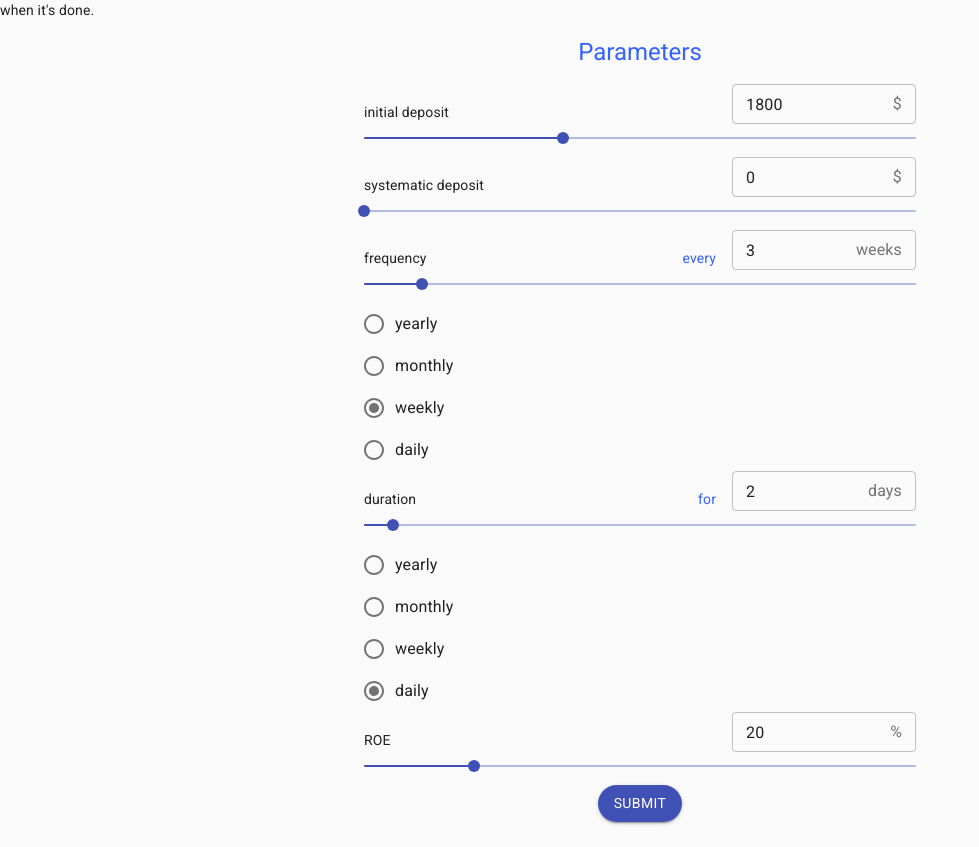
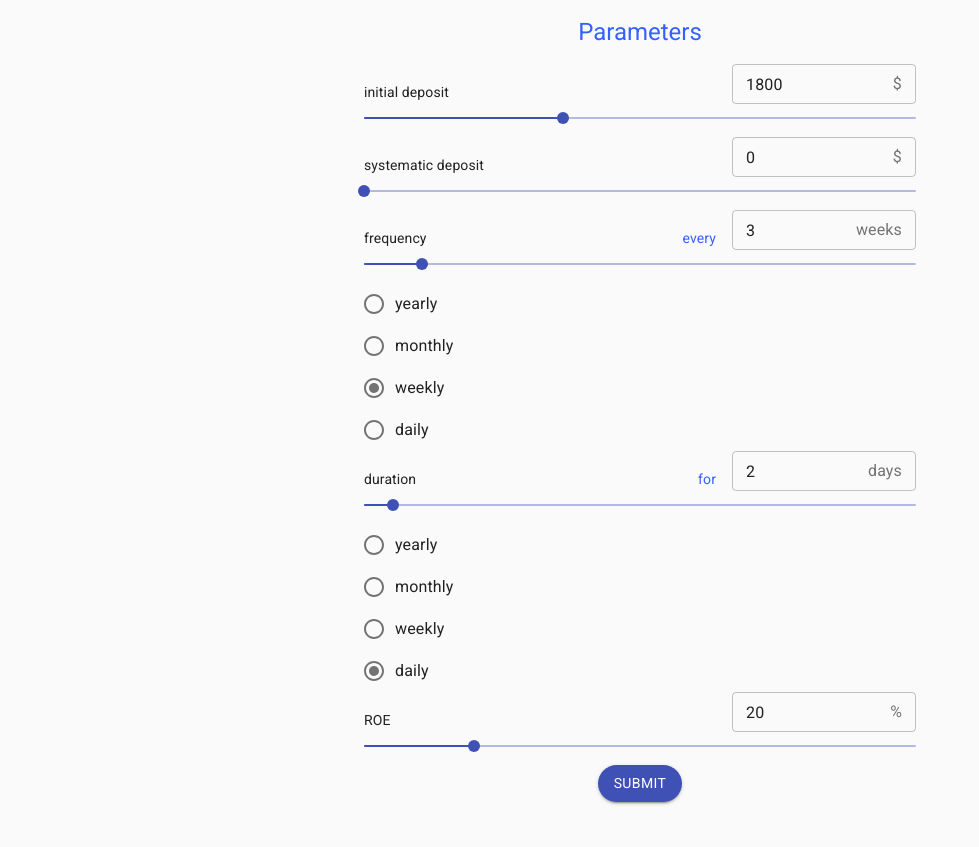
Before and after one commit to b-chmiel/metis-finance-calculator-ui, a React (Create React App) app: page / in a window 1280 px wide. Shown: the whole page, without its empty margins (0-979 px from the left). Built offline with nearby package versions, Linux system fonts and the light colour scheme; no server answers.

Commit message:
it's done

```diff
--- a/src/views/InvestmentView/InvestmentView.tsx
+++ b/src/views/InvestmentView/InvestmentView.tsx
@@ -40,8 +40,9 @@ export const InvestmentView: React.FC = () => {
 
     return (
         <>
-            {false && <NavBar /> /* This is so that the pipeline will not complain about unused component. It will be activated for auth */}
-            when it's done.
+            {false && (
+                <NavBar />
+            ) /* This is so that the pipeline will not complain about unused component. It will be activated for auth when it's done.*/}
             <Container maxWidth="sm">
                 {isFetching && (
                     <Box textAlign="center">
```
